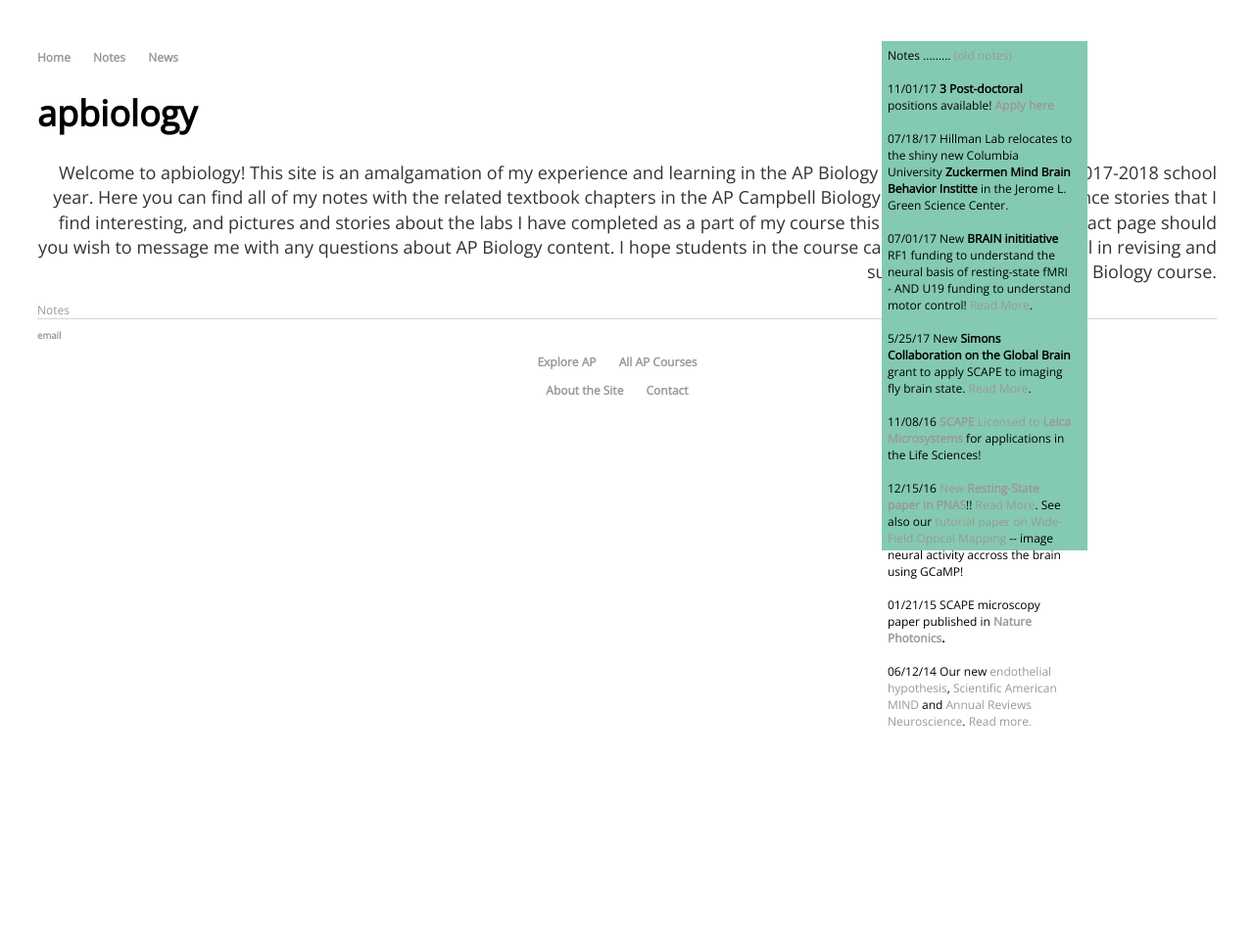
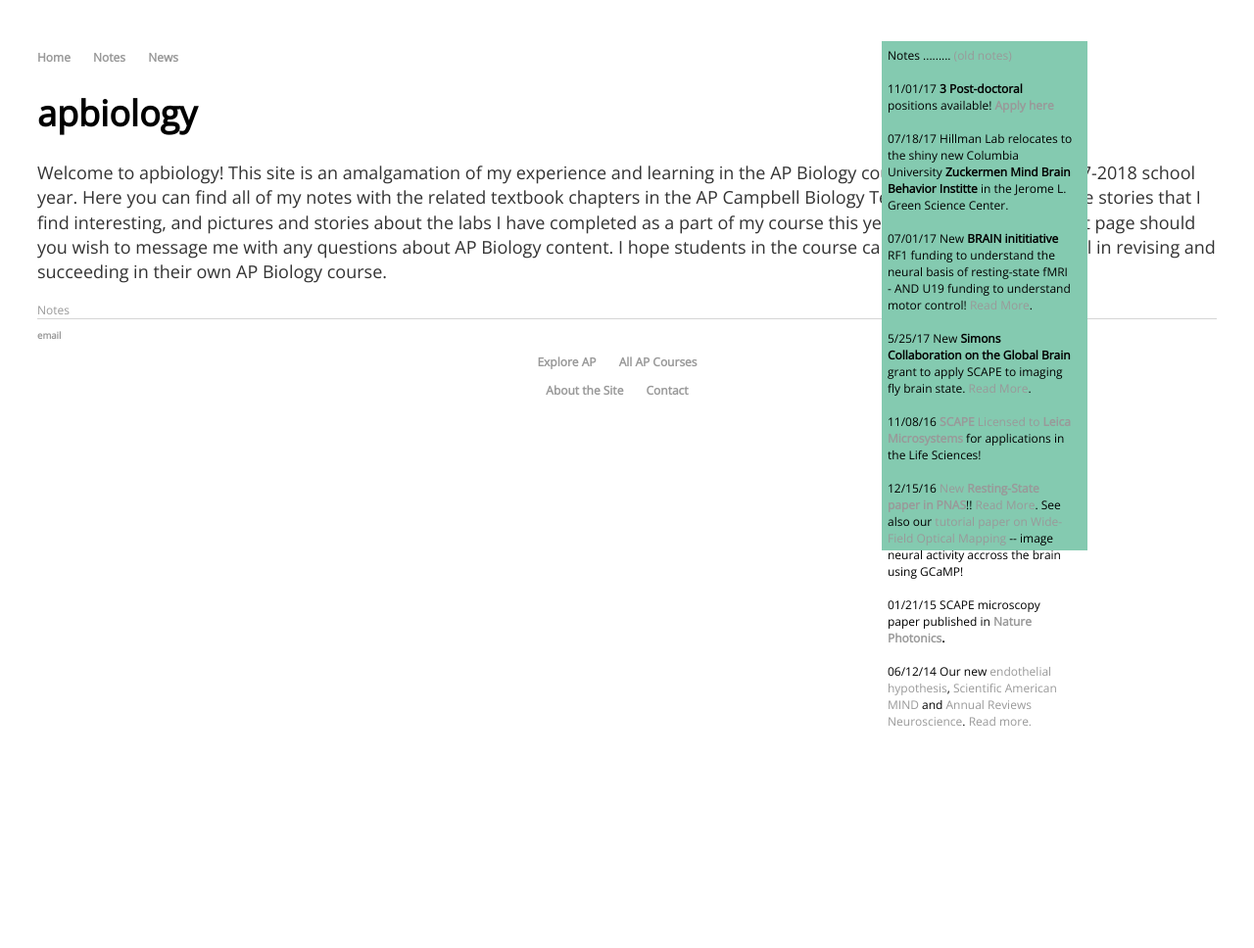
Before and after one commit to meganscarlett/meganscarlett.github.io, a Jekyll site: the page built from index.html, in a window 1280 px wide. Shown: the whole page at 98% size. Built offline with Jekyll 4.4.1, drawn with Linux system fonts in a browser that asks for light colours.

Commit message:
Update index.html

```diff
--- a/index.html
+++ b/index.html
@@ -4,7 +4,9 @@ title: apbiology
 ---
 <div class="blurb">
 	<h1>apbiology</h1>
-	<p align="right">Welcome to apbiology! This site is an amalgamation of my experience and learning in the AP Biology course throughout the 2017-2018 school year.
+	<p {
+    padding-right: 2cm;
+} align="left">Welcome to apbiology! This site is an amalgamation of my experience and learning in the AP Biology course throughout the 2017-2018 school year.
 
 Here you can find all of my notes with the related textbook chapters in the AP Campbell Biology Tenth Edition book, science stories that I find interesting, and pictures and stories about the labs I have completed as a part of my course this year.
 
```
